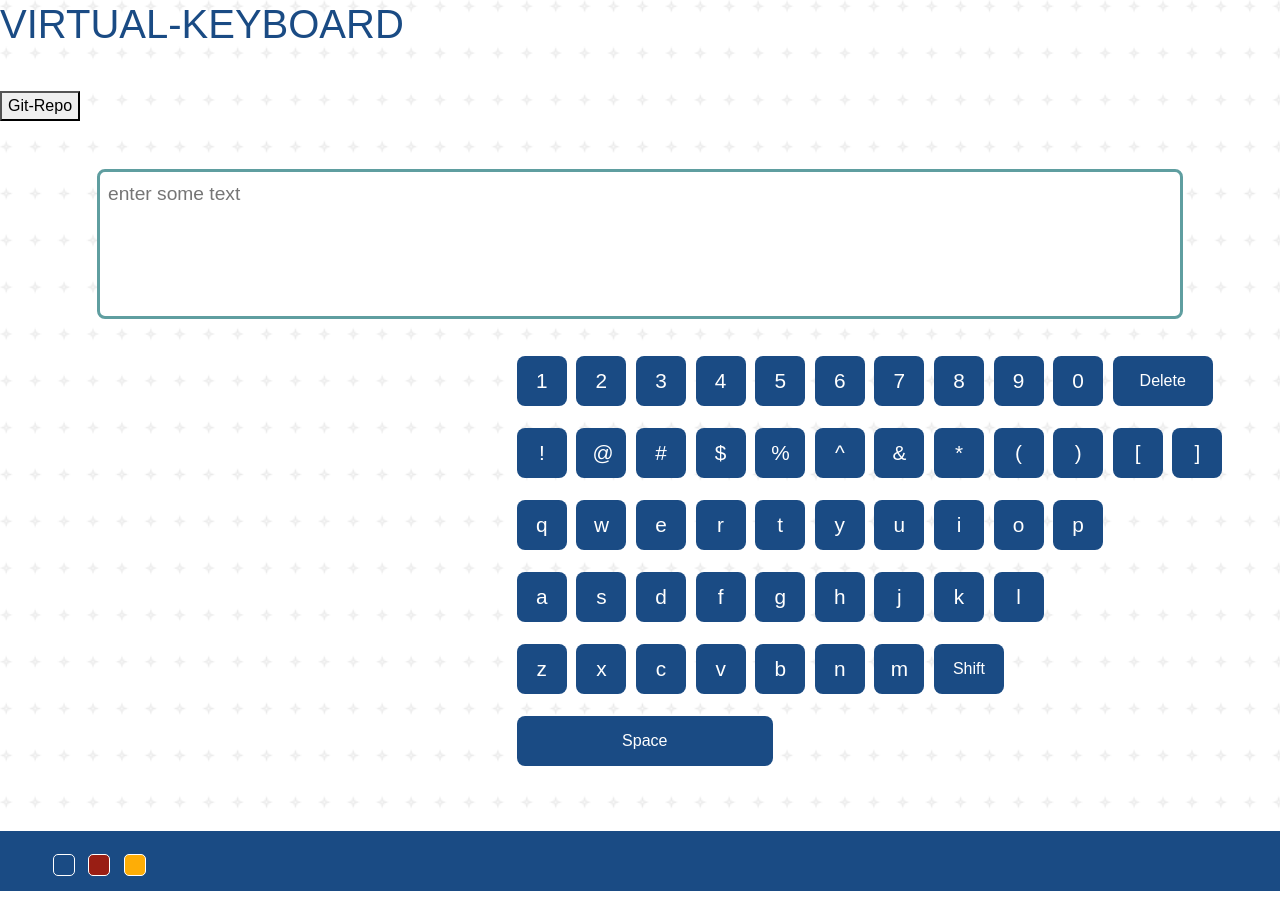
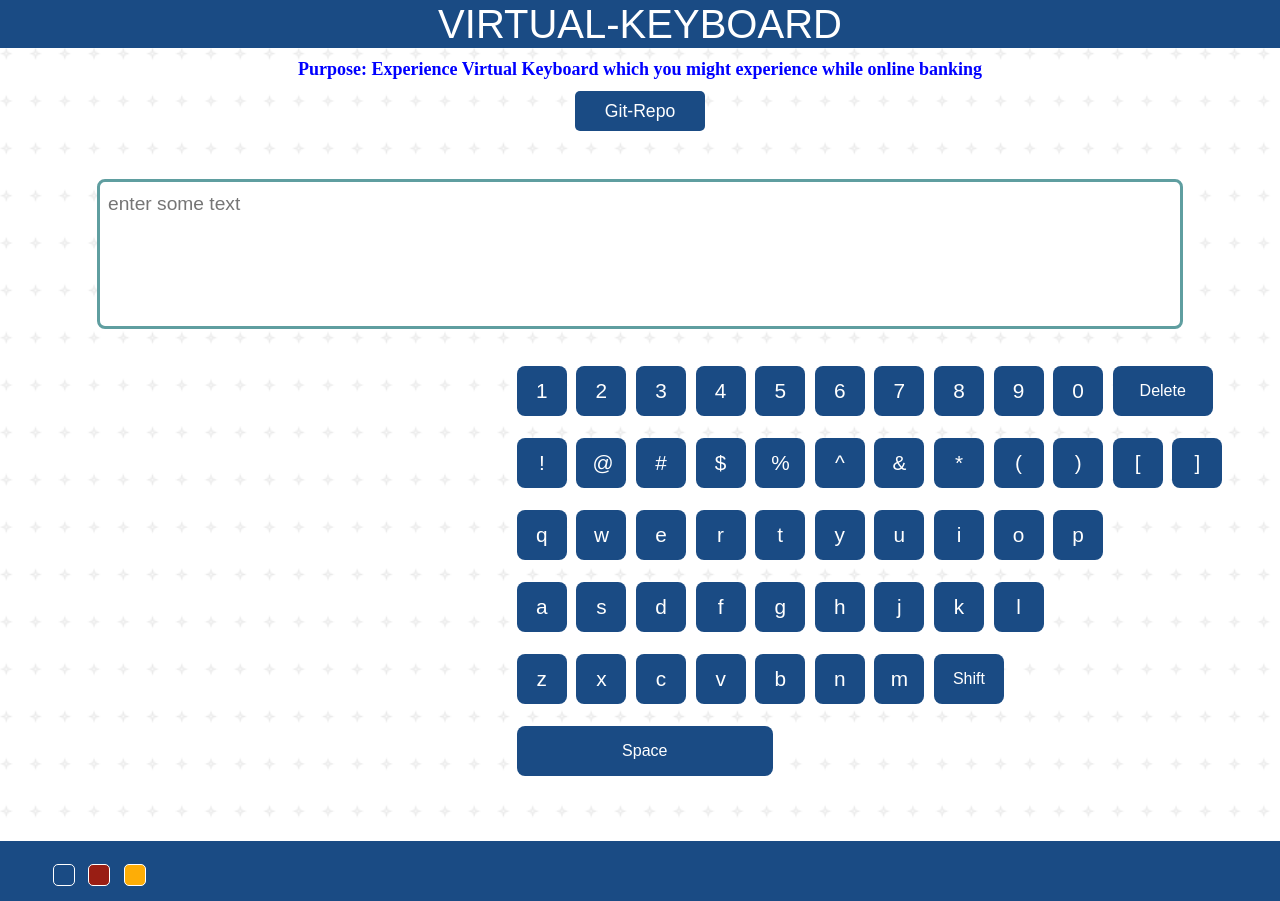
Before and after one commit to Priyanka23-Brs/Virtual-Keyboard, a plain HTML site: page index.html in a window 1280 px wide. Drawn offline with nearby package versions, Linux system fonts and the light colour scheme.

Commit message:
Update style.css

```diff
--- a/assets/css/style.css
+++ b/assets/css/style.css
@@ -24,8 +24,24 @@ body {
 }
 
 h1 {
-    color: var(--primary-color);
+    color: #FFFFFF;
+    background-color: var(--primary-color);
+    text-align: center;
 }
+.git{
+    text-align: center;
+}
+.btns {
+    width: 130px;
+    height: 40px;
+    font-size: 1.1em;
+    cursor: pointer;
+    background-color: var(--primary-color);
+    color: #fff;
+    border: none;
+    border-radius: 5px;
+    transition: all .4s;
+   }
 
 p {
     text-align: center;
@@ -133,7 +149,7 @@ img {
 
 header h3 {
     font: normal normal 600 18px/27px Oswald;
-    color: #fff;
+    color: BLUE;
 }
 
 header h4 {
```
